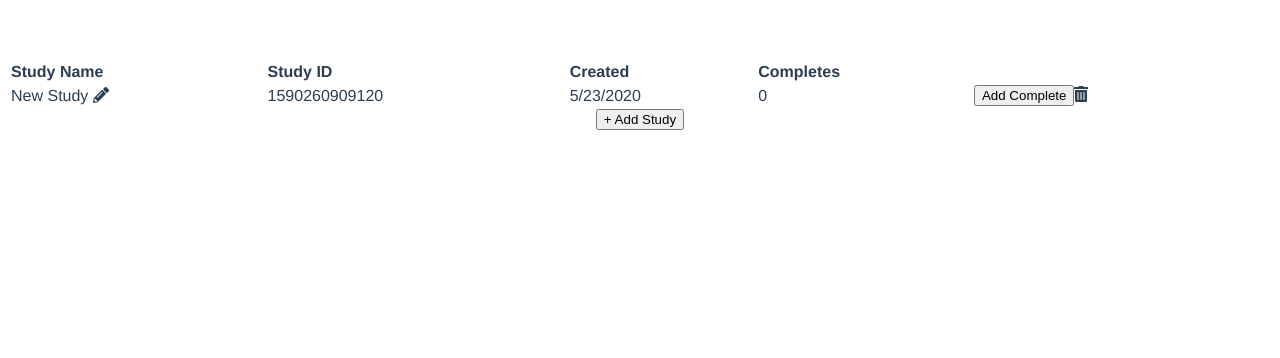
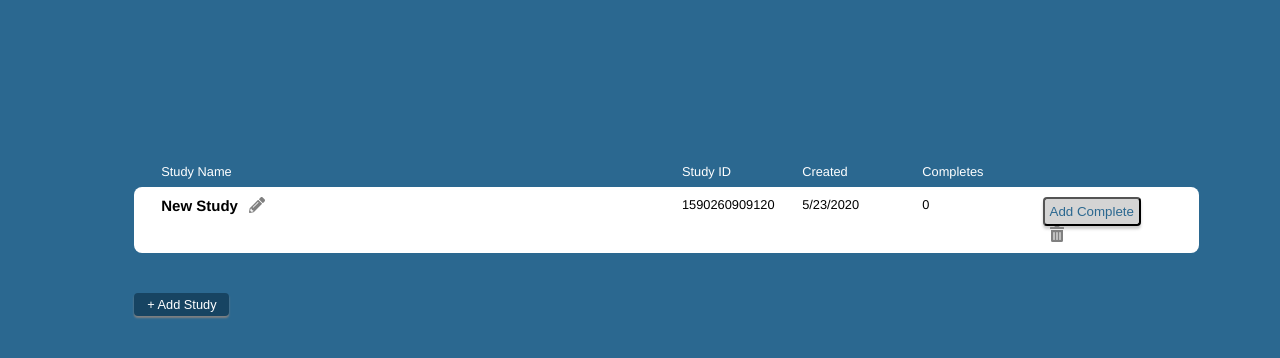
Before and after one commit to dsdunn/vue_studies, a Vue app: page / in a window 1280 px wide. Both pictures are taken after a click on the button "+ Add Study". Shown: the top 358 px of the page. Built offline with nearby package versions, Linux system fonts and the light colour scheme; no server answers.

Commit message:
Add styles

```diff
--- a/src/App.vue
+++ b/src/App.vue
@@ -1,7 +1,7 @@
 <template>
   <div id="app">
     <StudyList :studies="studies" @update_study="updateStudy" @delete_study="addOrDeleteStudy" />
-    <button @click="addOrDeleteStudy(null)">+ Add Study</button>
+    <button class="add-study-button" @click="addOrDeleteStudy(null)">+ Add Study</button>
   </div>
 </template>
 
@@ -38,12 +38,11 @@ export default {
 
         this.studies.splice(index, 1);
       } else {
-        let now = Date.now();
         let creationDate = new Date();
 
         this.studies.push({
           studyName: 'New Study',
-          id: now,
+          id: Date.now(),
           creationDate,
           numCompletes: 0
         })
@@ -51,7 +50,6 @@ export default {
     },
     updateStudy: function(update = {}) {
       let { changeType, id, newName } = update;
-      // console.log(changeType, id, value);
       let study = this.studies.find(study => study.id === id);
 
       switch (changeType) {
@@ -67,13 +65,32 @@ export default {
 }
 </script>
 
-<style>
+<style lang="scss">
+html {
+  background-color: #2b6890;
+}
+
 #app {
   font-family: 'Avenir', Helvetica, Arial, sans-serif;
   -webkit-font-smoothing: antialiased;
   -moz-osx-font-smoothing: grayscale;
-  text-align: center;
-  color: #2c3e50;
-  margin-top: 60px;
+  margin: 13% 10%;
 }
+
+button.add-study-button {
+  border: none;
+  border-radius: 4px;
+  color: white;
+  background-color: #174462;
+  padding: 0.3em 1em;
+  box-shadow: 0 2px 2px gray;
+  font-size: 0.8em;
+
+  &:hover {
+    cursor: pointer;
+  }
+}
+
+
+
 </style>
--- a/src/components/Study.vue
+++ b/src/components/Study.vue
@@ -1,30 +1,30 @@
 <template>
-    <tr>
-      <td>
+    <div class="study">
+      <span class="study-name">
         <span
-          contenteditable="isNameEditable"
+          :contenteditable="isNameEditable"
           ref="editableName"
           @blur="handleChange('update_name', study.id)"
           @keypress="validateInput"
         >
           {{ study.studyName }}
         </span>
-        <font-awesome-icon icon="pencil-alt" @click="editName"/>
-      </td>
-      <td>
+        <font-awesome-icon class="icon" icon="pencil-alt" @click="editName"/>
+      </span>
+      <span>
         {{ study.id }}
-      </td>
-      <td>
+      </span>
+      <span>
         {{ formatDate(study.creationDate) }}
-      </td>
-      <td>
+      </span>
+      <span>
         {{ study.numCompletes }}
-      </td>
-      <td>
+      </span>
+      <span class="controls">
         <button @click="handleChange('add_complete', study.id)">Add Complete</button>
-        <font-awesome-icon icon="trash-alt" @click="deleteStudy(study.id)" />
-      </td>
-    </tr>
+        <font-awesome-icon class="icon" icon="trash-alt" @click="deleteStudy(study.id)" />
+      </span>
+    </div>
 </template>
 
 <script>
@@ -59,13 +59,15 @@
         this.isNameEditable = !this.isNameEditable;
 
         if (this.isNameEditable) {
+          let range = new Range();
+
           this.$refs.editableName.focus();
-          let range = new Range();
 
           range.setStart(this.$refs.editableName, 0);
           range.setEnd(this.$refs.editableName, 1);
           document.getSelection().removeAllRanges();
           document.getSelection().addRange(range);
+
         }
       },
       validateInput() {
@@ -78,4 +80,34 @@
 </script>
 
 <style lang="scss" scoped>
+
+  .study-name {
+    font-size: 15px;
+    font-weight: 600;
+  }
+
+  .icon {
+    color: gray;
+    font-size: 16px;
+    margin: auto 7px;
+
+    &:hover {
+      color: lightgray;
+      cursor: pointer;
+    }
+  }
+
+  button {
+    margin-right: 15px;
+    border-radius: 4px;
+    padding: 5px;
+    color: #2b6890;
+    background: #d4d4d4;
+    box-shadow: 0 3px 3px #cccccc;
+
+    &:hover {
+      background-color: #e9e9e9;
+      cursor: pointer;
+    }
+  }
 </style>
--- a/src/components/StudyList.vue
+++ b/src/components/StudyList.vue
@@ -1,14 +1,14 @@
 <template>
-  <table class="container">
-    <tr class="table-head">
-      <th>Study Name</th>
-      <th>Study ID</th>
-      <th>Created</th>
-      <th>Completes</th>
-      <th></th>
-    </tr>
+  <section class="studylist">
+    <div class="study list-header">
+      <span class="study-name">Study Name</span>
+      <span>Study ID</span>
+      <span>Created</span>
+      <span>Completes</span>
+      <span class="controls"></span>
+    </div>
     <Study v-for="study in studies" :key="study.id" :study="study" v-on="$listeners"/>
-  </table>
+  </section>
 </template>
 
 <script>
@@ -25,16 +25,42 @@ export default {
 }
 </script>
 
-<style lang="scss" scoped>
-  table {
+<style lang="scss">
+  .studylist {
+    list-style-type: none;
     width: 100%;
+    margin: 1em auto 2.5em;
 
-    tr {
-      padding: 0 2em;
+    .study {
+      display: flex;
+      width: 100%;
+      border-radius: 8px;
+      margin-bottom: 0.6em;
       text-align: left;
+      font-size: 0.8em;
 
-      .table-head {
-        width: 100%;
+      &:not(.list-header) {
+        background: white;
+        padding: 0.8em 2.1em;
+      }
+
+      &.list-header {
+        color: white;
+        font-weight: 400;
+        padding: 0 2.1em;
+      }
+
+      span {
+        width: 12%;
+        min-width: 80px;
+      }
+
+      .study-name {
+        width: 52%;
+      }
+
+      .controls {
+        min-width: 130px
       }
     }
   }
```
